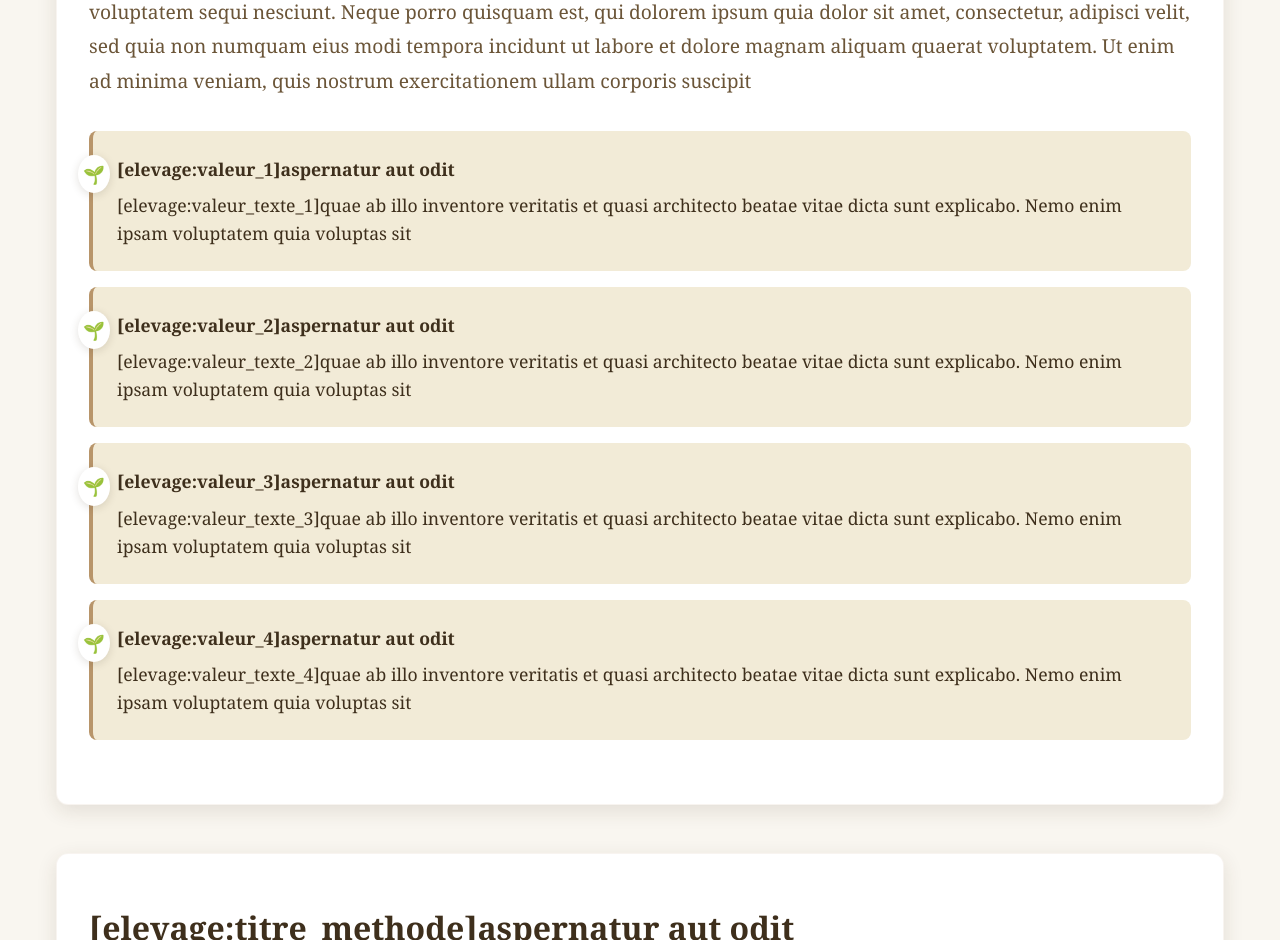
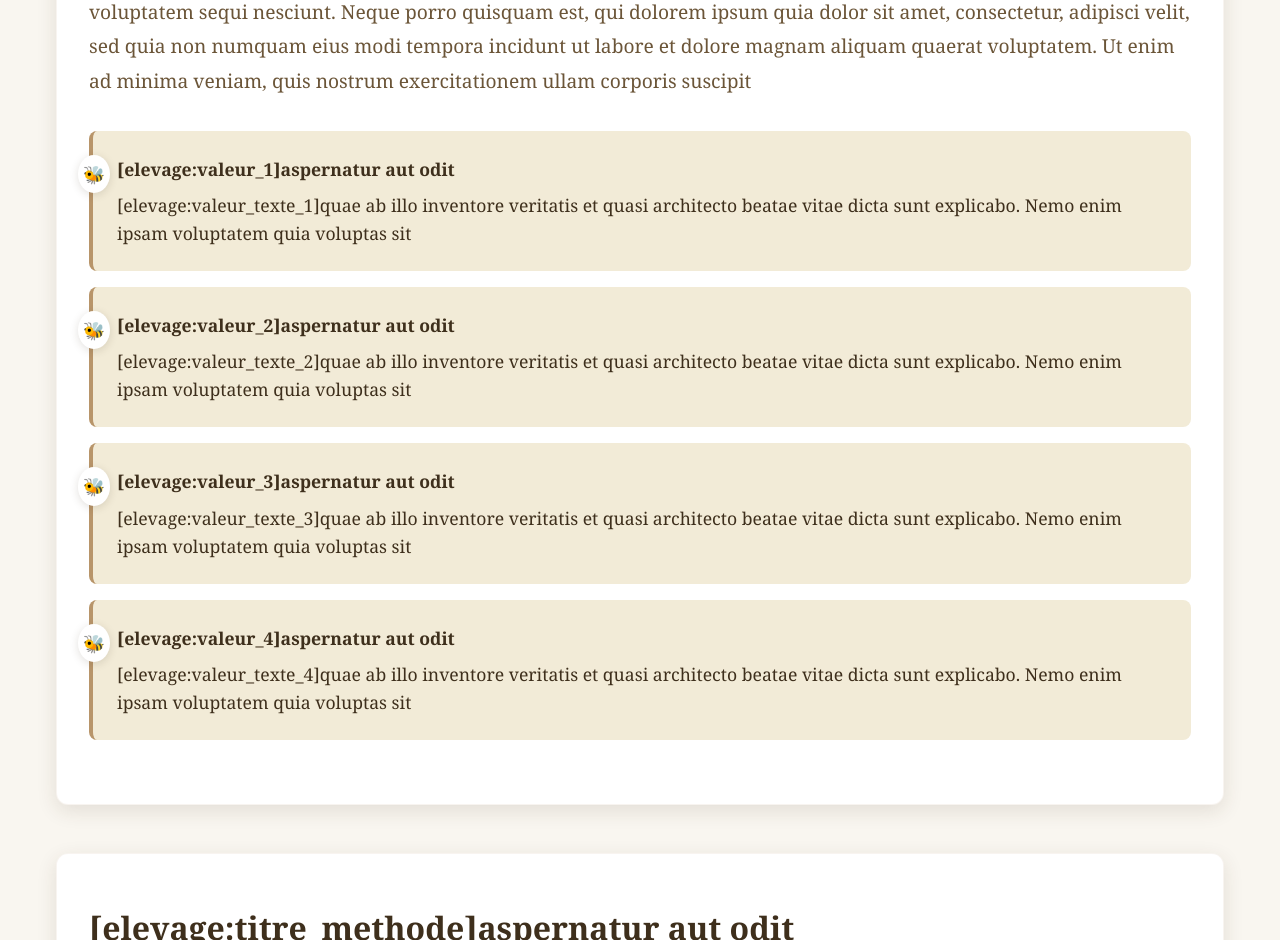
Before and after one commit to benoitMarie09/ruchers-de-loree, a website: page elevage.html in a window 1280 px wide. Shown: the part 780-1720 px from the top of the page. Drawn offline with Linux system fonts and the light colour scheme.

Commit message:
Change sprout icon to a bee

```diff
--- a/css/style.css
+++ b/css/style.css
@@ -1058,7 +1058,7 @@
 }
 
 .values-list li::before {
-  content: "🌱";
+  content: "🐝";
   position: absolute;
   left: -15px;
   top: 1.5rem;
```
